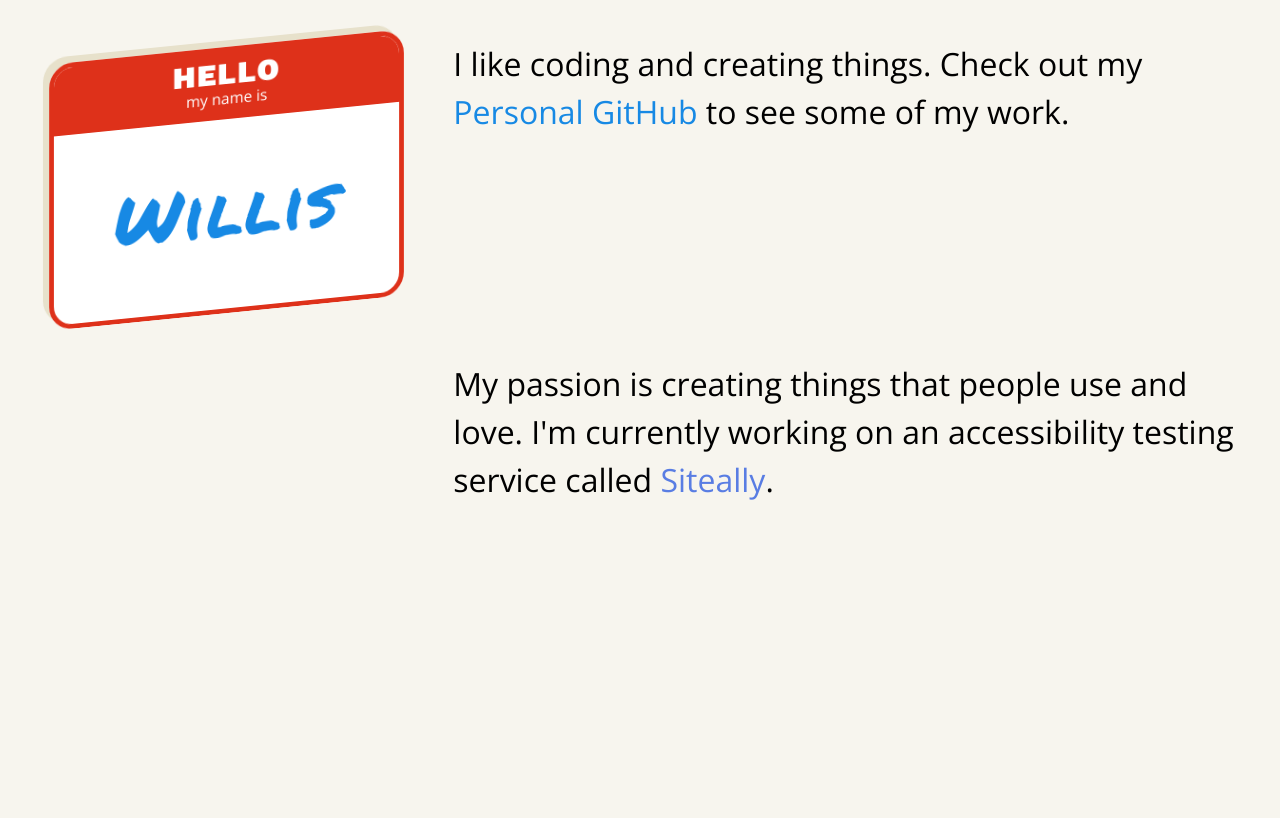
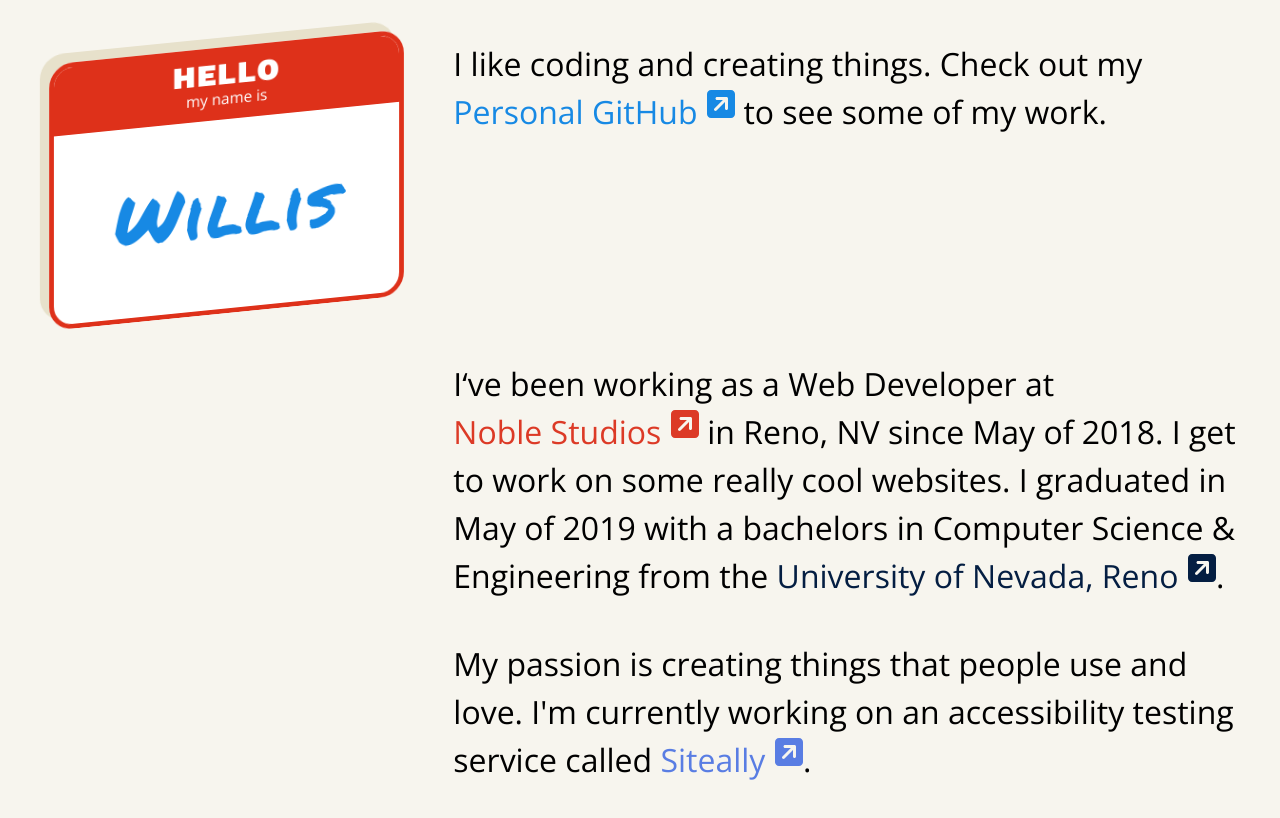
Before and after one commit to wallstead/allstead.dev, a Next.js app: page / in a window 1280 px wide. Shown: the top 818 px of the page. Built offline with nearby package versions, Linux system fonts and the light colour scheme.

Commit message:
Add fontawesome

```diff
--- a/components/GridItemCard.jsx
+++ b/components/GridItemCard.jsx
@@ -25,7 +25,7 @@
     position: absolute;
     height: 100%;
     width: 100%;
-    transform: translateZ(-20px);
+    transform: translateZ(-30px);
     transition: transform 0.3s;
     border-radius: 25px;
   }
--- a/package.json
+++ b/package.json
@@ -7,6 +7,10 @@
     "lint": "next lint"
   },
   "dependencies": {
+    "@fortawesome/fontawesome-svg-core": "^1.3.0-beta3",
+    "@fortawesome/free-regular-svg-icons": "^6.0.0-beta3",
+    "@fortawesome/free-solid-svg-icons": "^6.0.0-beta3",
+    "@fortawesome/react-fontawesome": "^0.1.17",
     "next": "^12.0.8",
     "react": "17.0.2",
     "react-dom": "17.0.2",
--- a/pages/index.js
+++ b/pages/index.js
@@ -2,6 +2,11 @@
 import styled from "styled-components";
 import GridItemCard from "../components/GridItemCard";
 import breakpoints from "../helpers/breakpoints";
+import { FontAwesomeIcon } from '@fortawesome/react-fontawesome'
+import { faSquareArrowUpRight } from '@fortawesome/free-solid-svg-icons'
+
+
+
 
 const Grid = styled.main`
   display: grid;
@@ -92,18 +97,31 @@
 `;
 
 const Link = styled.a`
-  color: ${props => props.brand == "siteally" ? 'rgb(89, 125, 227)' : '#1789e4'};
+  --link-color: ${(props) => {
+    if (props.brand == "siteally") {
+      return "rgb(89, 125, 227)";
+    } else if (props.brand == "noble") {
+      return "rgb(220, 58, 38)";
+    } else if (props.brand == "unr") {
+      return "#041e42";
+    } else {
+      return "#1789e4"
+    }
+  }};
+
+  color: var(--link-color);
   text-decoration: none;
   position: relative;
+  display: inline-flex;
 
   &::after {
     position: absolute;
     top: 100%;
     left: 0;
-    content: '';
+    content: "";
     height: 2px;
     width: 100%;
-    background-color: ${props => props.brand == "siteally" ? 'rgb(89, 125, 227)' : '#1789e4'};
+    background-color: var(--link-color);
     transform-origin: left;
     transition: transform 0.3s;
     transform: scaleX(0);
@@ -116,6 +134,10 @@
     /* text-decoration: underline; */
   }
 
+  svg {
+    width: 0.95em;
+    margin-left: 0.3em;
+  }
 `;
 
 export default function Home() {
@@ -148,17 +170,29 @@
         <GridItem columnStart={2} columnEnd={4} rowStart={1} rowEnd={2}>
           <LargeText>
             I like coding and creating things. Check out my{" "}
-            <Link href="https://github.com/wallstead">Personal GitHub</Link> to see
-            some of my work.
+            <Link href="https://github.com/wallstead">Personal GitHub <FontAwesomeIcon icon={faSquareArrowUpRight} /></Link> to
+            see some of my work.
+          </LargeText>
+        </GridItem>
+        <GridItem columnStart={2} columnEnd={4}>
+          <LargeText>
+            I&lsquo;ve been working as a Web Developer at <Link href="https://noblestudios.com/" brand="noble">Noble Studios <FontAwesomeIcon icon={faSquareArrowUpRight} /></Link> in Reno, NV
+            since May of 2018. I get to work on some really cool websites. I
+            graduated in May of 2019 with a bachelors in Computer Science &
+            Engineering from the <Link href="https://noblestudios.com/" brand="unr">University of Nevada, Reno <FontAwesomeIcon icon={faSquareArrowUpRight} /></Link>.
           </LargeText>
         </GridItem>
         <GridItem columnStart={2} columnEnd={4}>
           <LargeText>
             My passion is creating things that people use and love. I'm
             currently working on an accessibility testing service called{" "}
-            <Link href="https://siteally.com/" brand="siteally">Siteally</Link>.
+            <Link href="https://siteally.com/" brand="siteally">
+              Siteally <FontAwesomeIcon icon={faSquareArrowUpRight} />
+            </Link>
+            .
           </LargeText>
         </GridItem>
+
       </Grid>
     </>
   );
```
Also changed, not shown: 1 other file (tests, documents, lock files or other folders).
